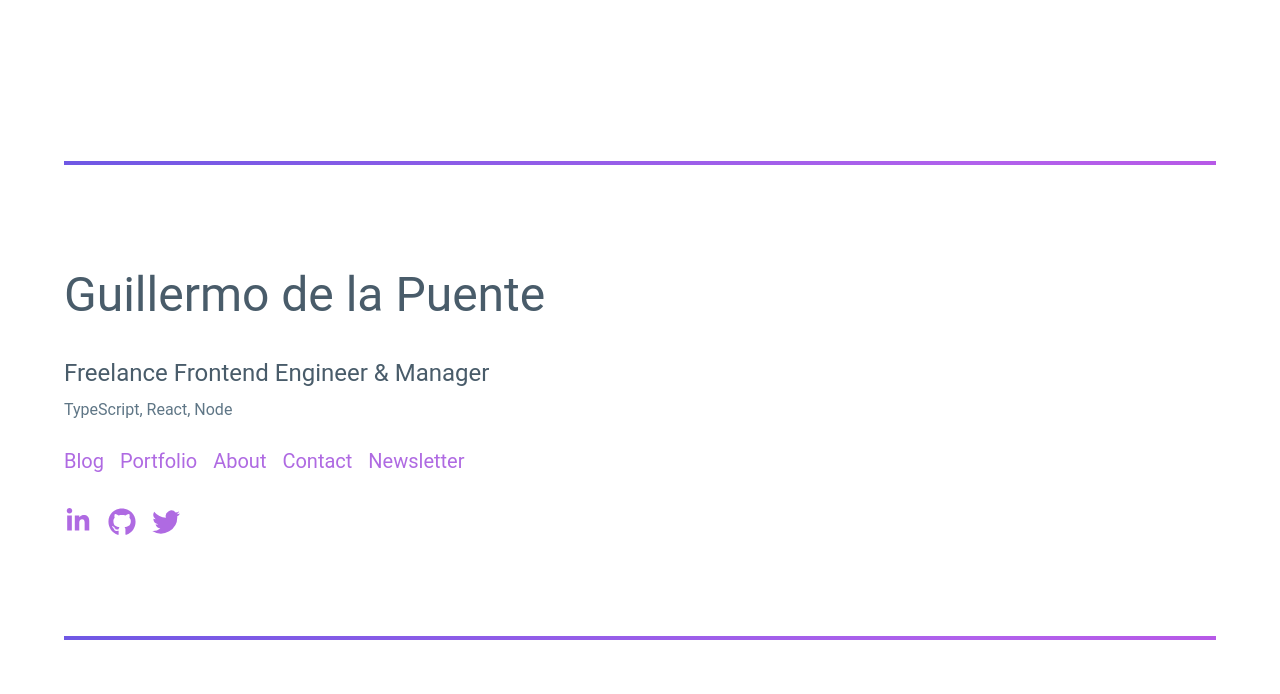
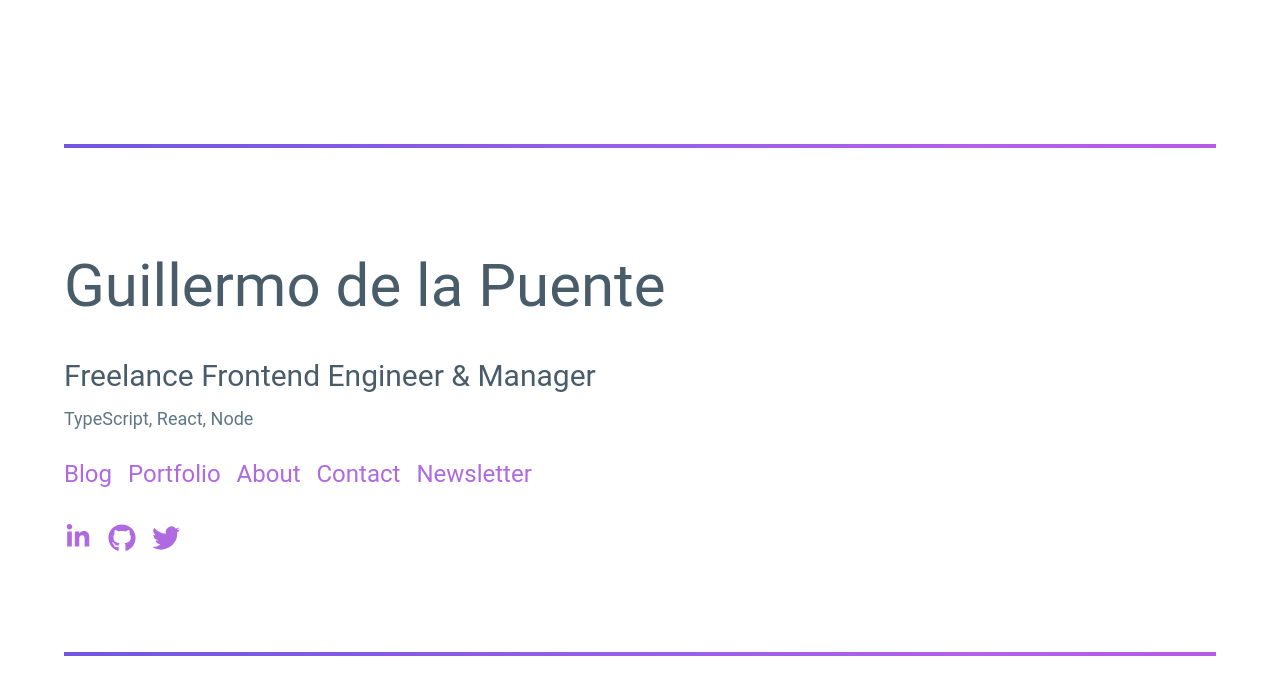
Before and after one commit to guillermodlpa/site, a Next.js app: page / in a window 1280 px wide. Shown: the top 694 px of the page. Built offline with nearby package versions, Linux system fonts and the light colour scheme.

Commit message:
Increase font sizes one step

```diff
--- a/constants/theme.ts
+++ b/constants/theme.ts
@@ -8,19 +8,20 @@ const theme = {
     mono: "monospace",
   },
   fontSizes: {
-    "9xl": "6rem",
-    "8xl": "4.5rem",
-    "7xl": "3.75rem",
-    "6xl": "3rem",
-    "5xl": "2.25rem",
-    "4xl": "1.875rem",
-    "3xl": "1.5rem",
-    "2xl": "1.25rem",
-    lg: "1.125rem",
-    md: "1rem",
-    sm: "0.875rem",
-    xl: "1.25rem",
-    xs: "0.75rem",
+    "9xl": "8rem",
+    "8xl": "6rem",
+    "7xl": "4.5rem",
+    "6xl": "3.75rem",
+    "5xl": "3rem",
+    "4xl": "2.25rem",
+    "3xl": "1.875rem",
+    "2xl": "1.7rem",
+    xl: "1.5rem",
+    lg: "1.25rem",
+    md: "1.125rem",
+    sm: "1rem",
+    xs: "0.875rem",
+    "2xs": "0.75rem",
   },
   colors: {
     transparent: "transparent",
--- a/features/blog/Blog.tsx
+++ b/features/blog/Blog.tsx
@@ -32,7 +32,7 @@ export default function Blog({ blogPosts }: { blogPosts: BlogPost[] }) {
           selectedCategory={selectedCategory}
           setSelectedCategory={setSelectedCategory}
         />
-        <Text fontSize="small" alignSelf="flex-end">
+        <Text fontSize="xs" alignSelf="flex-end">
           <RssFeedLink />
         </Text>
       </Flex>
@@ -52,7 +52,7 @@ export default function Blog({ blogPosts }: { blogPosts: BlogPost[] }) {
       ))}
 
       <Flex justifyContent="flex-end" mt={14}>
-        <Text fontSize="small">
+        <Text fontSize="xs">
           <RssFeedLink />
         </Text>
       </Flex>
--- a/features/blogPost/BlogPost.tsx
+++ b/features/blogPost/BlogPost.tsx
@@ -61,7 +61,7 @@ export default function BlogPost({
             )}
           </Box>
 
-          <Text fontSize="small">
+          <Text fontSize="xs">
             <RssFeedLink />
           </Text>
         </Flex>
```
